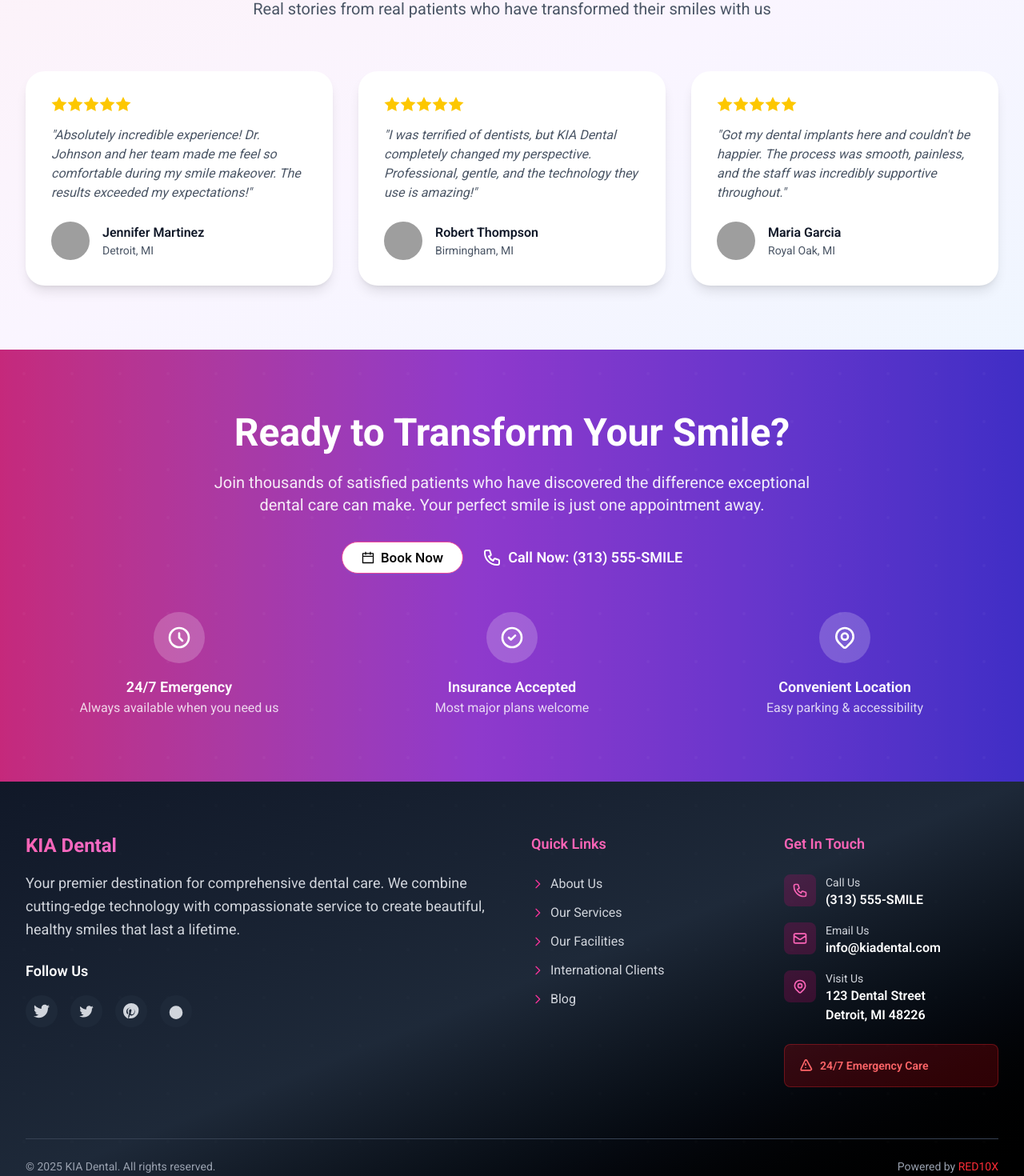
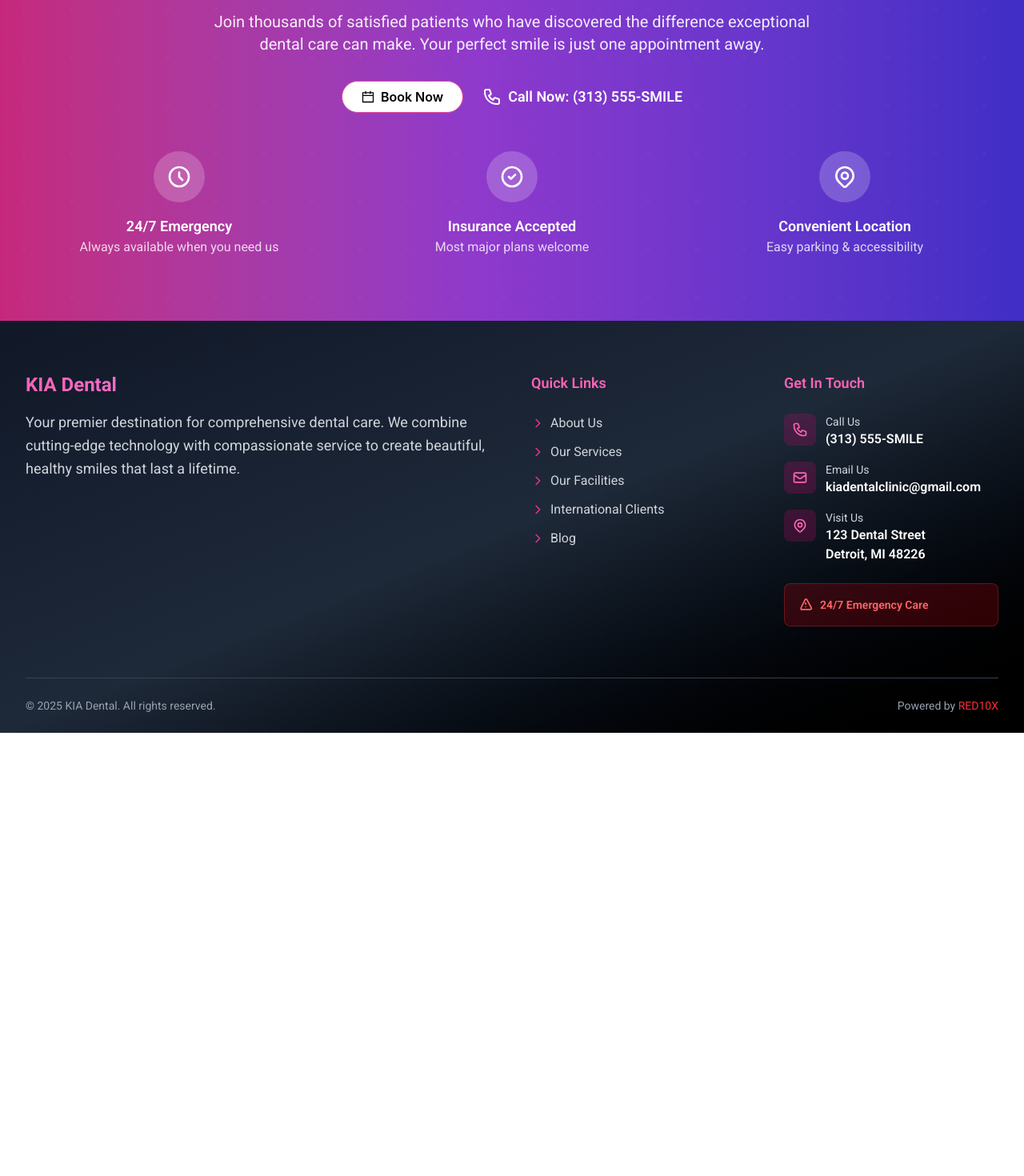
Before and after one commit to RED10xofficial/k-dental, a Next.js app: page / in a window 1280 px wide. Shown: the part 3821-5291 px from the top of the page at 80% size. After the commit the page ends 4737 px from the top, so only its background shows below. Built offline with nearby package versions, Linux system fonts and the light colour scheme; grey boxes are pictures that could not be loaded.

Commit message:
remove testimonials and social media

```diff
--- a/src/app/page.tsx
+++ b/src/app/page.tsx
@@ -817,7 +817,7 @@ export default function Home() {
       </section>
 
       {/* Testimonials */}
-      <section className="py-20 bg-gradient-to-br from-pink-50 via-purple-50 to-blue-50">
+      {/* <section className="py-20 bg-gradient-to-br from-pink-50 via-purple-50 to-blue-50">
         <div className="max-w-7xl mx-auto px-4 sm:px-6 lg:px-8">
           <div className="text-center mb-16">
             <h2 className="text-3xl sm:text-4xl font-bold text-gray-900 mb-4">
@@ -893,7 +893,7 @@ export default function Home() {
             ))}
           </div>
         </div>
-      </section>
+      </section> */}
 
       {/* CTA Section */}
       <section className="py-20 bg-gradient-to-r from-pink-500 via-purple-500 to-indigo-600 relative overflow-hidden">
--- a/src/app/shared/components/footer/page.tsx
+++ b/src/app/shared/components/footer/page.tsx
@@ -31,7 +31,7 @@ export default function Footer() {
               </div>
 
               {/* Social Media */}
-              <div>
+              {/* <div>
                 <h3 className="text-lg font-semibold mb-4">Follow Us</h3>
                 <div className="flex space-x-4">
                   <a
@@ -83,7 +83,7 @@ export default function Footer() {
                     </svg>
                   </a>
                 </div>
-              </div>
+              </div> */}
             </div>
 
             {/* Quick Links */}
@@ -270,7 +270,9 @@ export default function Footer() {
                   <div>
                     <div className="text-gray-300 text-sm">Email Us</div>
                     <div className="text-white font-semibold">
-                      info@kiadental.com
+                      <a href="mailto:kiadentalclinic@gmail.com">
+                        kiadentalclinic@gmail.com
+                      </a>
                     </div>
                   </div>
                 </li>
```
